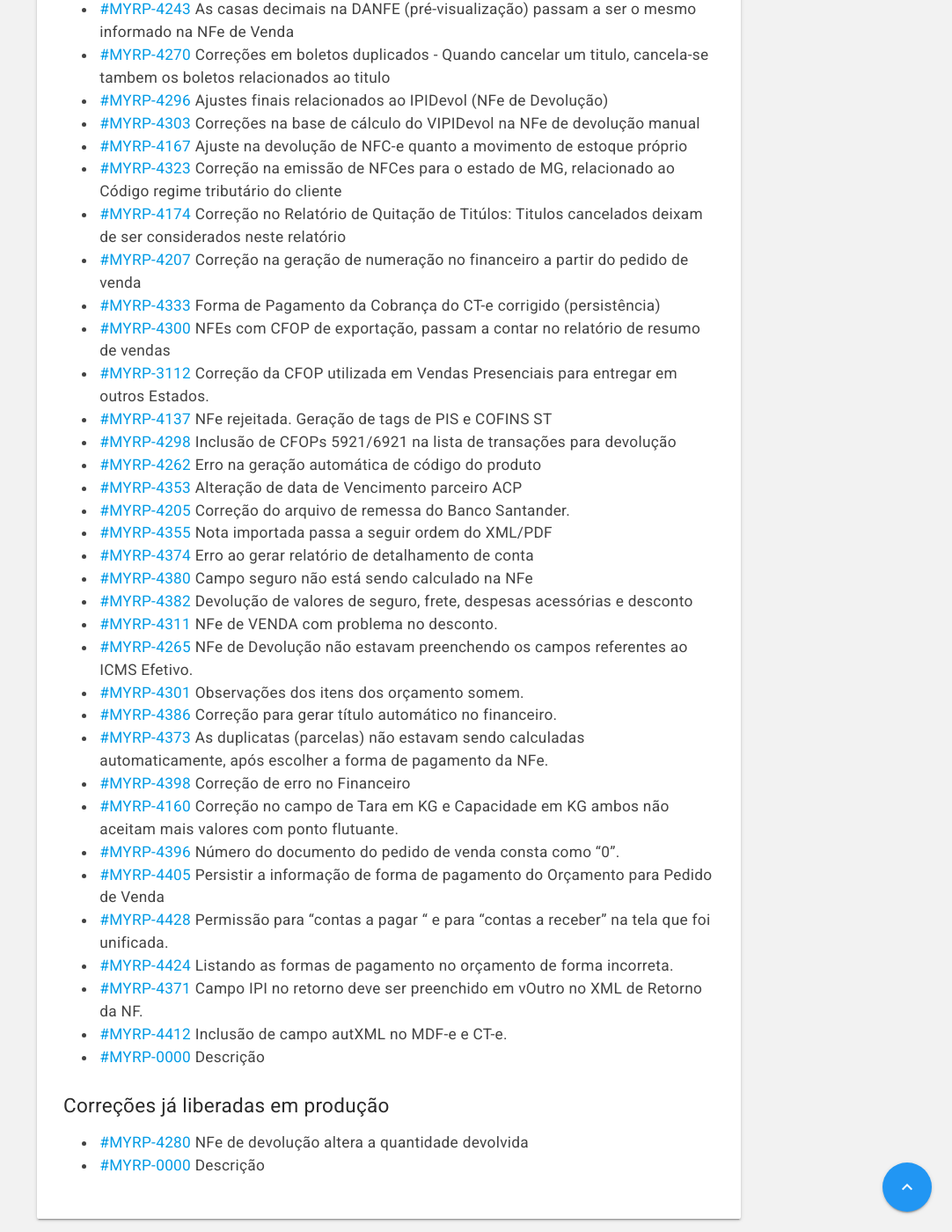
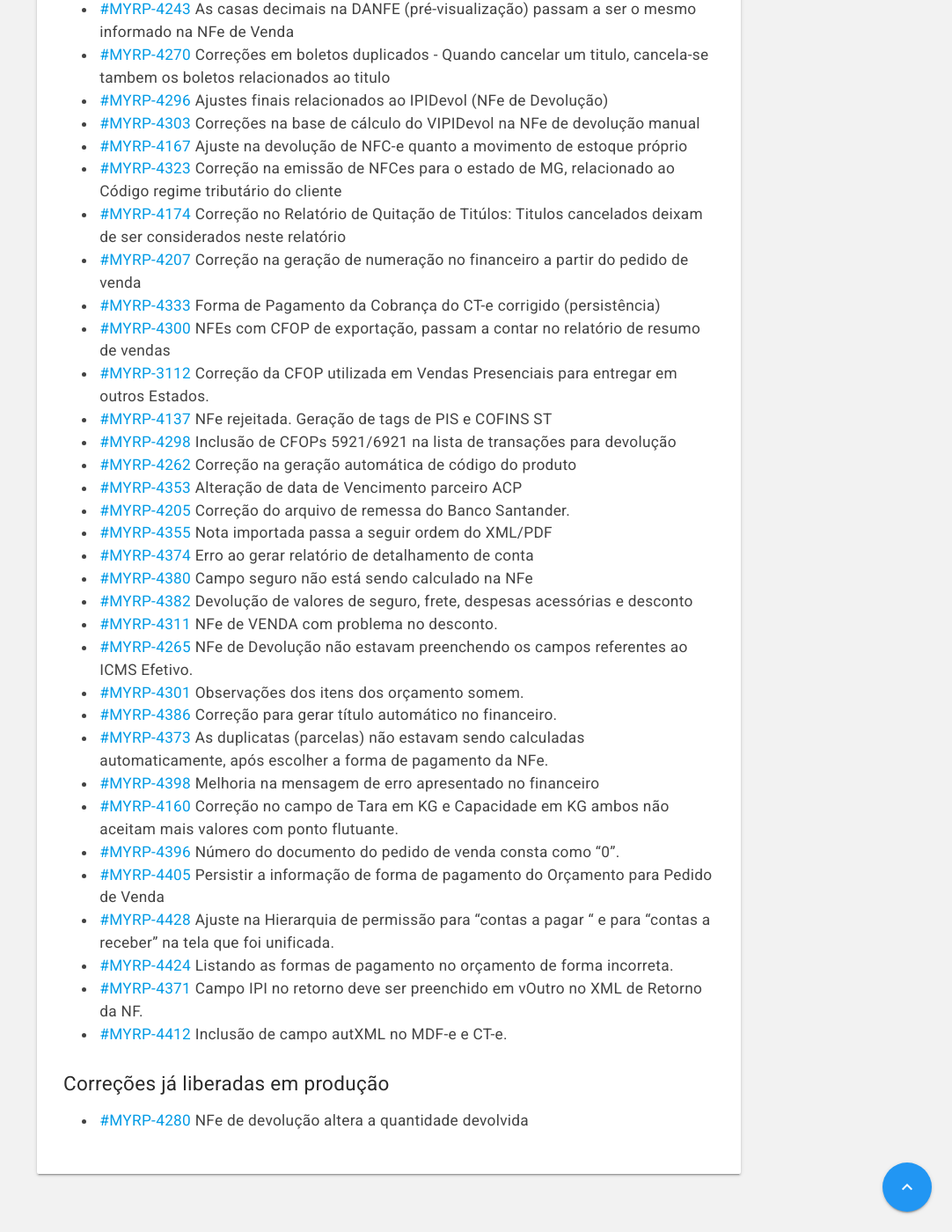
Before and after one commit to myrp-maicon/changelog-myrp, a Jekyll site: the page built from docs/myrp/19.08.01.md, in a window 1280 px wide and 1400 px high, scrolled down 1134 px. Shown: the whole window at 88% size, without its empty margins (198-1280 px from the left). Built offline with Jekyll 4.4.1, drawn with Linux system fonts in a browser that asks for light colours; nearby versions of some CDN libraries; our own code applies the rules of GitHub Pages for plain Markdown files; the repository's description, which GitHub fills in, is left out.

Commit message:
Update 19.08.01.md

```diff
--- a/docs/myrp/19.08.01.md
+++ b/docs/myrp/19.08.01.md
@@ -34,7 +34,7 @@
 * [#MYRP-3112](https://devmyrp.atlassian.net/browse/MYRP-3112) Correção da CFOP utilizada em Vendas Presenciais para entregar em outros Estados.
 * [#MYRP-4137](https://devmyrp.atlassian.net/browse/MYRP-4137) NFe rejeitada. Geração de tags de PIS e COFINS ST
 * [#MYRP-4298](https://devmyrp.atlassian.net/browse/MYRP-4298) Inclusão de CFOPs 5921/6921 na lista de transações para devolução
-* [#MYRP-4262](https://devmyrp.atlassian.net/browse/MYRP-4262) Erro na geração automática de código do produto
+* [#MYRP-4262](https://devmyrp.atlassian.net/browse/MYRP-4262) Correção na geração automática de código do produto
 * [#MYRP-4353](https://devmyrp.atlassian.net/browse/MYRP-4353) Alteração de data de Vencimento parceiro ACP
 * [#MYRP-4205](https://devmyrp.atlassian.net/browse/MYRP-4205) Correção do arquivo de remessa do Banco Santander.
 * [#MYRP-4355](https://devmyrp.atlassian.net/browse/MYRP-4355) Nota importada passa a seguir ordem do XML/PDF
@@ -46,18 +46,16 @@
 * [#MYRP-4301](https://devmyrp.atlassian.net/browse/MYRP-4301) Observações dos itens dos orçamento somem.
 * [#MYRP-4386](https://devmyrp.atlassian.net/browse/MYRP-4386) Correção para gerar título automático no financeiro.
 * [#MYRP-4373](https://devmyrp.atlassian.net/browse/MYRP-4373) As duplicatas (parcelas) não estavam sendo calculadas automaticamente, após escolher a forma de pagamento da NFe.
-* [#MYRP-4398](https://devmyrp.atlassian.net/browse/MYRP-4398) Correção de erro no Financeiro
+* [#MYRP-4398](https://devmyrp.atlassian.net/browse/MYRP-4398) Melhoria na mensagem de erro apresentado no financeiro
 * [#MYRP-4160](https://devmyrp.atlassian.net/browse/MYRP-4160) Correção no campo de Tara em KG e Capacidade em KG ambos não aceitam mais valores com ponto flutuante.
 * [#MYRP-4396](https://devmyrp.atlassian.net/browse/MYRP-4396) Número do documento do pedido de venda consta como "0".
 * [#MYRP-4405](https://devmyrp.atlassian.net/browse/MYRP-4405) Persistir a informação de forma de pagamento do Orçamento para Pedido de Venda
-* [#MYRP-4428](https://devmyrp.atlassian.net/browse/MYRP-4428) Permissão para "contas a pagar " e para "contas a receber" na tela que foi unificada.
+* [#MYRP-4428](https://devmyrp.atlassian.net/browse/MYRP-4428) Ajuste na Hierarquia de permissão para "contas a pagar " e para "contas a receber" na tela que foi unificada.
 * [#MYRP-4424](https://devmyrp.atlassian.net/browse/MYRP-4424) Listando as formas de pagamento no orçamento de forma incorreta.
 * [#MYRP-4371](https://devmyrp.atlassian.net/browse/MYRP-4371) Campo IPI no retorno deve ser preenchido em vOutro no XML de Retorno da NF.
 * [#MYRP-4412](https://devmyrp.atlassian.net/browse/MYRP-4412) Inclusão de campo autXML no MDF-e e CT-e.
-* [#MYRP-0000](https://devmyrp.atlassian.net/browse/MYRP-0000) Descrição
 
 
 ## Correções já liberadas em produção
 
 * [#MYRP-4280](https://devmyrp.atlassian.net/browse/MYRP-4280) NFe de devolução altera a quantidade devolvida
-* [#MYRP-0000](https://devmyrp.atlassian.net/browse/MYRP-0000) Descrição
```
